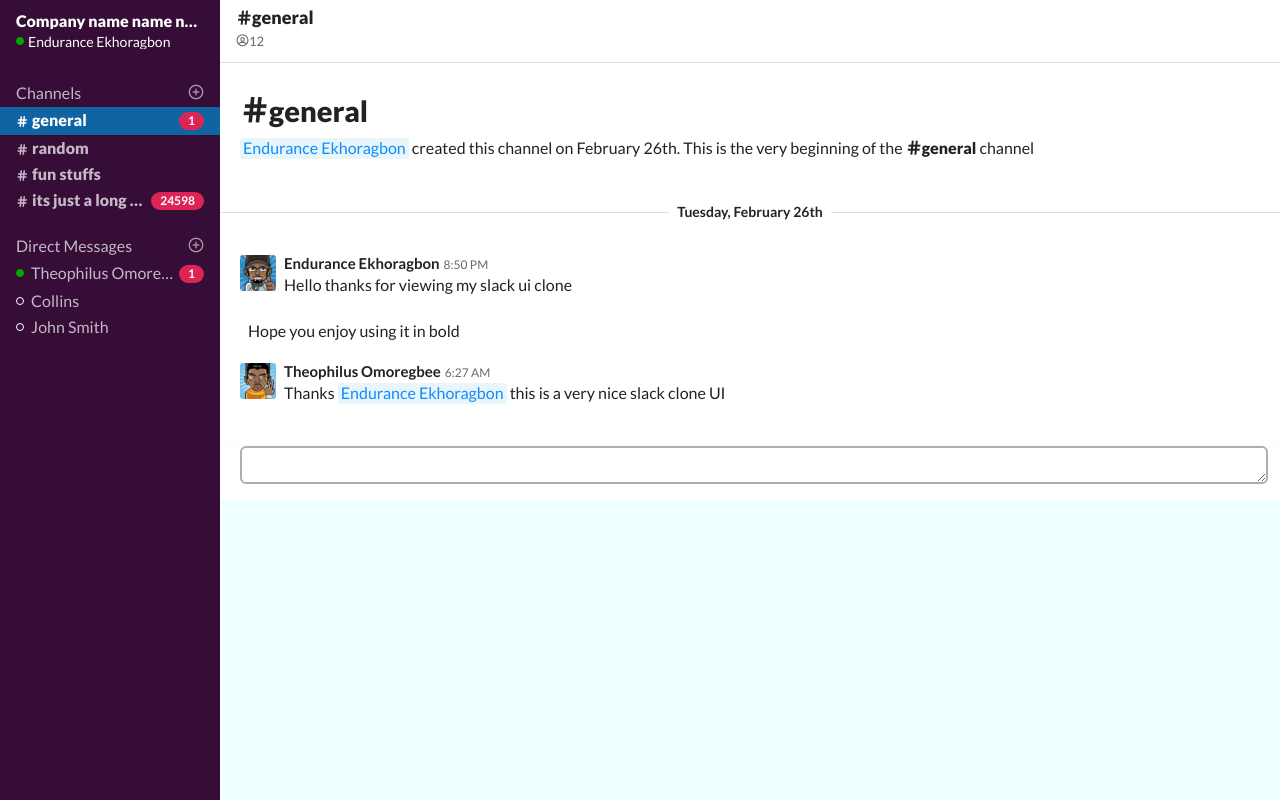
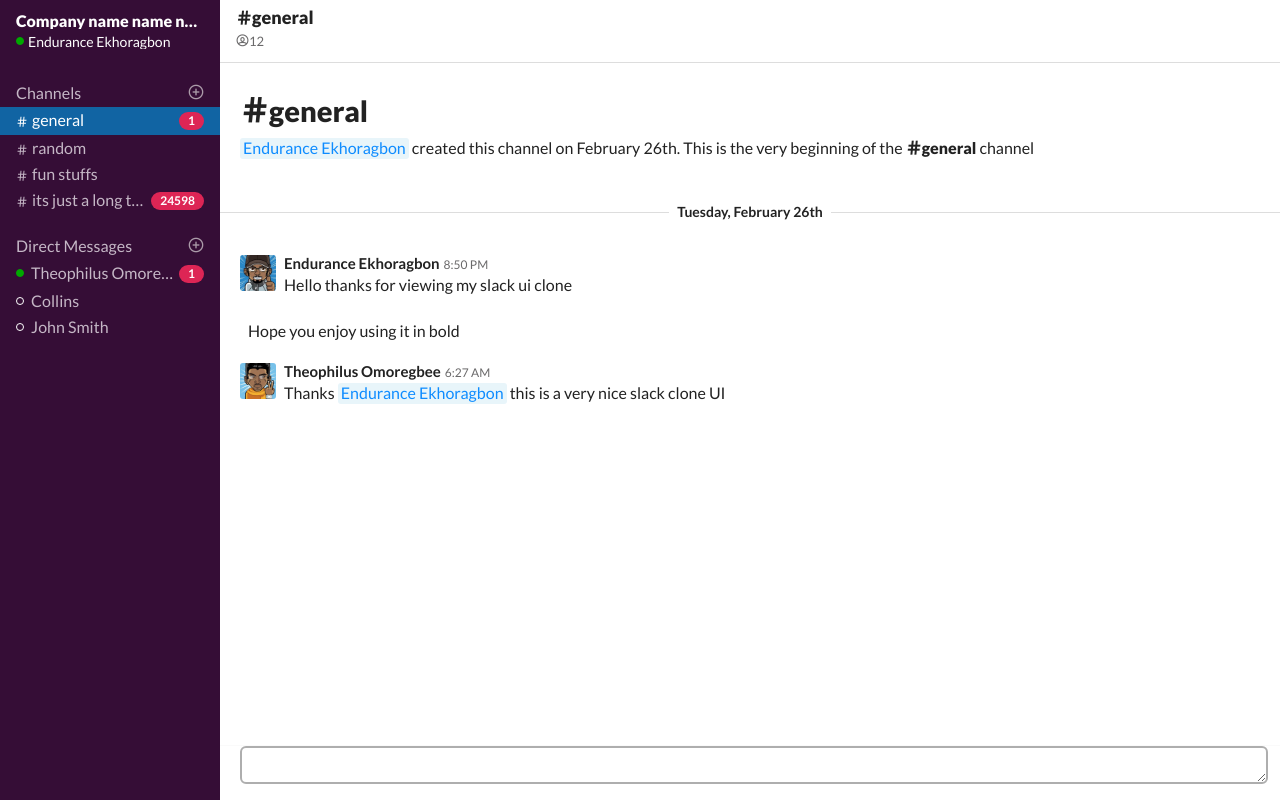
Before and after one commit to eddieos/slack-clone-angular-ui, an Angular app: page /app/channel/general in a window 1280 px wide. Built offline with nearby package versions, Linux system fonts and the light colour scheme.

Commit message:
styles: layout adjusted and font weight adjusted

```diff
--- a/src/app/chat/channel/channel.component.html
+++ b/src/app/chat/channel/channel.component.html
@@ -1,3 +1,4 @@
+<div class="container">
   <chat-header class="chat-header" type='channel' [title]="channelId"></chat-header>
 
   <div class="chat-content">
@@ -12,3 +13,5 @@
   <div class="chat-input">
     <textarea name="" id=""></textarea>
   </div>
+
+</div>
--- a/src/app/chat/channel/channel.component.scss
+++ b/src/app/chat/channel/channel.component.scss
@@ -8,3 +8,9 @@
     top: 1px;
   }
 }
+
+.container {
+  height: 100vh;
+  display: flex;
+  flex-direction: column;
+}
--- a/src/app/chat/chat.component.scss
+++ b/src/app/chat/chat.component.scss
@@ -17,4 +17,5 @@
   width: 100%;
   display: flex;
   flex-direction: column;
+  height: 100vh;
 }
--- a/src/app/chat/sidebar/sidebar.component.scss
+++ b/src/app/chat/sidebar/sidebar.component.scss
@@ -73,6 +73,7 @@
       overflow: hidden;
       white-space: nowrap;
       opacity: 1;
+      font-weight: normal;
 
       &.channel {
         &:before {
--- a/src/styles.scss
+++ b/src/styles.scss
@@ -417,7 +417,7 @@ body {
 }
 
 .channel {
-  font-weight: 900;;
+  font-weight: 900;
 
   &:before {
     font-family: 'evericons';
```
Also changed, not shown: src/app/chat/chat.component.html (line endings or trailing spaces). Lines whose indentation alone changed are shown as unchanged.
